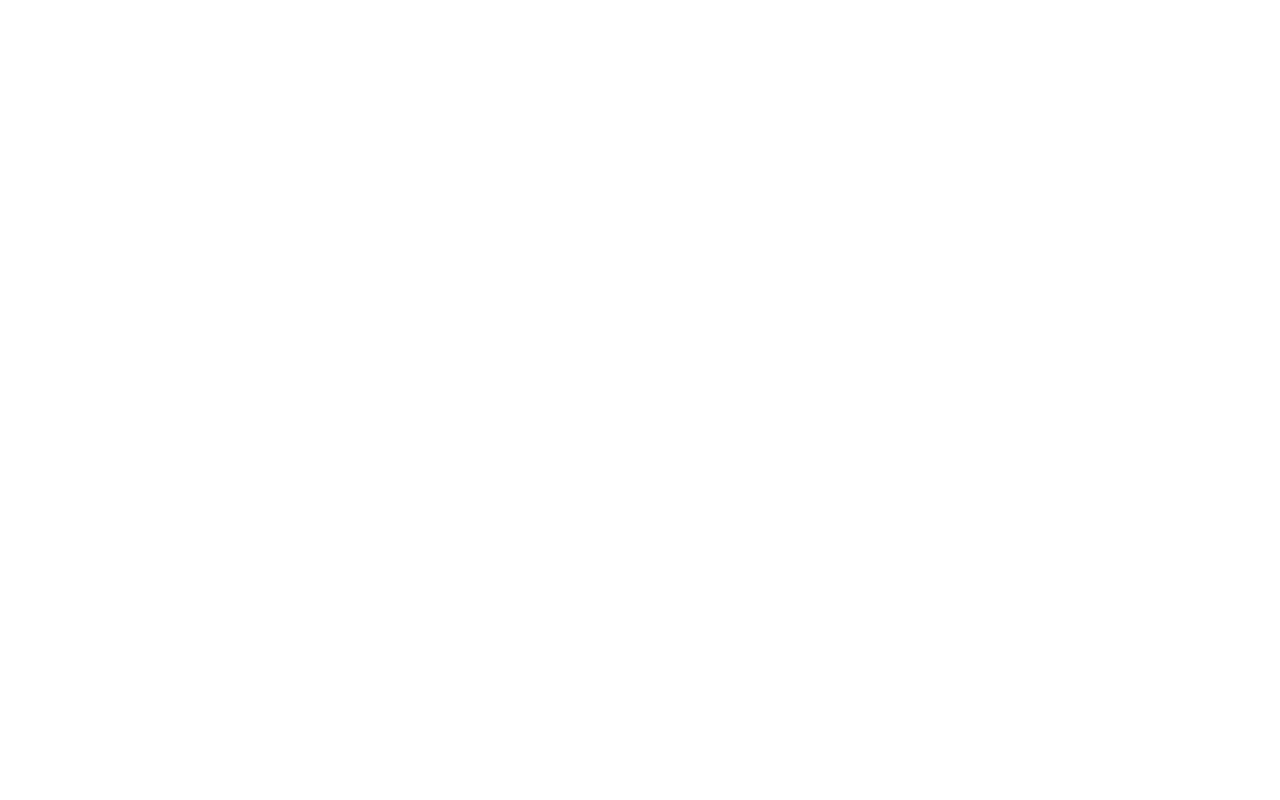
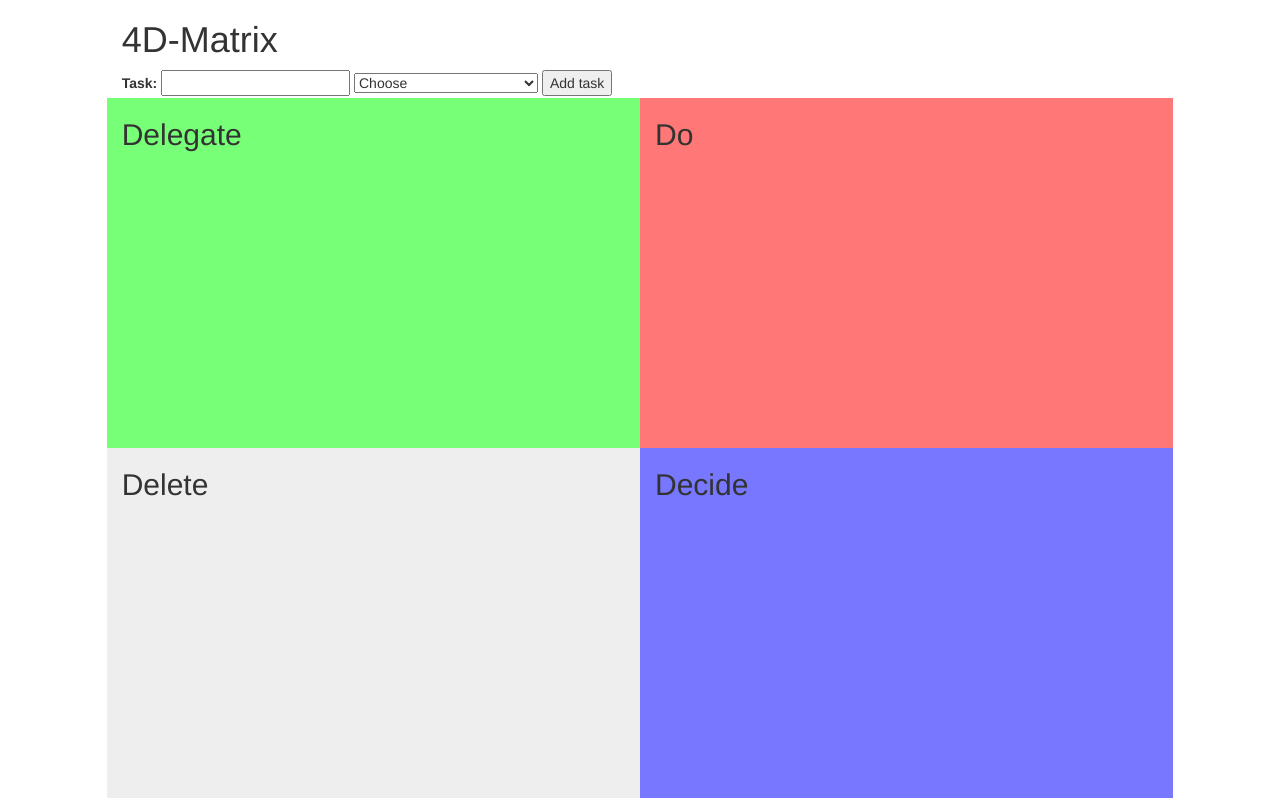
Before and after one commit to faridmes/4d-matrix, a website: page index.html in a window 1280 px wide. Drawn offline with nearby package versions, Linux system fonts and the light colour scheme.

Commit message:
Create matrix and add form to add task in it.

```diff
--- a/app/matrix/matrix.controller.js
+++ b/app/matrix/matrix.controller.js
@@ -1,4 +1,4 @@
-(function() {
+(function () {
     'use strict';
 
     angular.module('4d-matrix.matrix')
@@ -7,7 +7,30 @@
     function MatrixController() {
         var vm = this;
 
-        vm.hello = 'hello';
+        vm.doList = [];
+        vm.delegateList = [];
+        vm.decideList = [];
+        vm.deleteList = [];
+        vm.newTask = '';
+        vm.category = '';
+
+        vm.addTask = function () {
+            switch (vm.category) {
+                case 'do':
+                    vm.doList.push(vm.newTask);
+                    break;
+                case 'delegate':
+                    vm.delegateList.push(vm.newTask);
+                    break;
+                case 'decide':
+                    vm.decideList.push(vm.newTask);
+                    break;
+                case 'delete':
+                    vm.deleteList.push(vm.newTask);
+                    break;
+                default:
+            }
+        }
     }
 
 }());
--- /dev/null
+++ b/app/matrix/matrix.style.css
@@ -0,0 +1,23 @@
+.do {
+    background-color: #ff7777;
+    min-height: 350px;
+}
+
+.delegate {
+    background-color: #77ff77;
+    min-height: 350px;
+}
+
+.decide {
+    background-color: #7777ff;
+    min-height: 350px;
+}
+
+.delete {
+    background-color: #eeeeee;
+    min-height: 350px;
+}
+
+.task {
+    font-size: 26px;
+}
--- a/index.html
+++ b/index.html
@@ -15,9 +15,63 @@
         <script src="app/matrix/matrix.controller.js"></script>
 
         <link rel="stylesheet" href="node_modules/bootstrap/dist/css/bootstrap.min.css"/>
+        <link rel="stylesheet" href="app/matrix/matrix.style.css"/>
     </head>
     <body ng-app="4d-matrix">
-        <section ng-controller="matrixController as matrix">
+        <section class="container-fluid" ng-controller="matrixController as matrix">
+            <div class="row">
+                <div class="col-md-10 col-md-offset-1">
+                    <div class="row">
+                        <div class="col-md-12">
+                            <h1>4D-Matrix</h1>
+                        </div>
+                    </div>
+                    <div class="row">
+                        <div class="col-md-12 task-form">
+                            <form>
+                                <label>Task: </label>
+                                <input type="text" name="task" ng-model="matrix.newTask"/>
+                                <select ng-model="matrix.category">
+                                    <option value="">Choose</option>
+                                    <option value="do">Urgent - Important</option>
+                                    <option value="delegate">Urgent - Not important</option>
+                                    <option value="decide">Not urgent - Important</option>
+                                    <option value="delete">Not urgent - Not important</option>
+                                </select>
+                                <button ng-click="matrix.addTask()">Add task</button>
+                            </form>
+                        </div>
+                    </div>
+                    <div class="row">
+                        <div class="col-md-6 delegate">
+                            <h2>Delegate</h2>
+                            <ul>
+                                <li class="task" ng-repeat="doTask in matrix.delegateList">{{doTask}}</li>
+                            </ul>
+                        </div>
+                        <div class="col-md-6 do">
+                            <h2>Do</h2>
+                            <ul>
+                                <li class="task" ng-repeat="doTask in matrix.doList">{{doTask}}</li>
+                            </ul>
+                        </div>
+                    </div>
+                    <div class="row">
+                        <div class="col-md-6 delete">
+                            <h2>Delete</h2>
+                            <ul>
+                                <li class="task" ng-repeat="doTask in matrix.deleteList">{{doTask}}</li>
+                            </ul>
+                        </div>
+                        <div class="col-md-6 decide">
+                            <h2>Decide</h2>
+                            <ul>
+                                <li class="task" ng-repeat="doTask in matrix.decideList">{{doTask}}</li>
+                            </ul>
+                        </div>
+                    </div>
+                </div>
+            </div>
         </section>
     </body>
 </html>
```
